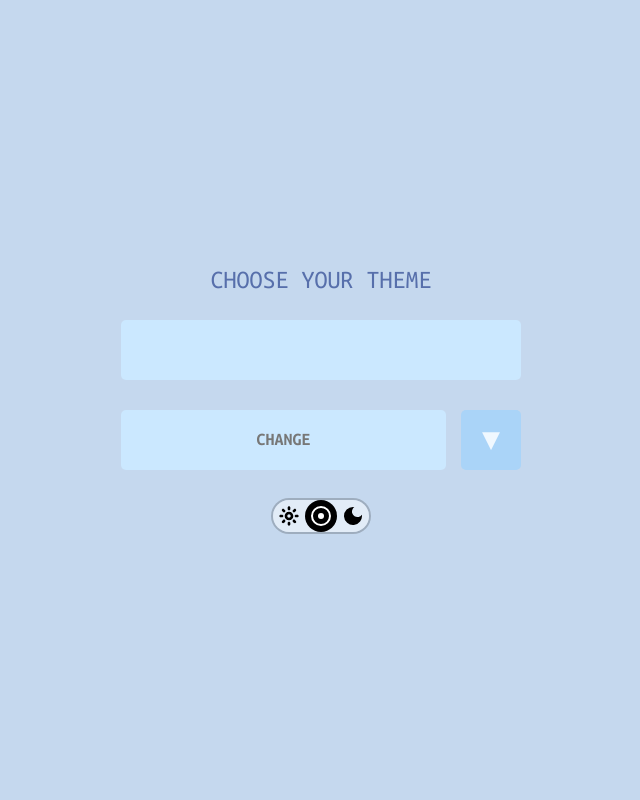
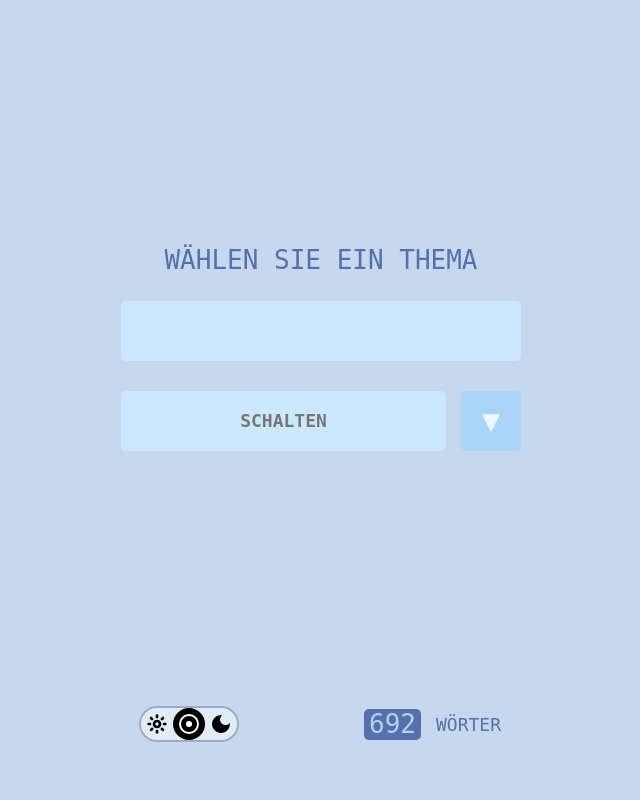
Before and after one commit to guilt-alt/guilt-alt.github.io, a PHP site: page /sources/worter/index.html in a window 1280 px wide. Shown: the whole page, without its empty margins (319-959 px from the left). Run offline with PHP 8.4, Linux system fonts and the light colour scheme.

Commit message:
Обновление интерфейса, доработка скриптов

```diff
--- a/sources/worter/css/style.css
+++ b/sources/worter/css/style.css
@@ -1,32 +1,42 @@
-@import url('https://fonts.googleapis.com/css2?family=Ubuntu+Mono:wght@400;700&display=swap');
-*,
-*::before,
-*::after {
-  box-sizing: inherit;
+/* cyrillic-ext */
+@font-face {
+  font-family: 'Ubuntu Mono';
+  font-style: normal;
+  font-weight: 400;
+  font-display: swap;
+  src: url(https://fonts.gstatic.com/s/ubuntumono/v15/KFOjCneDtsqEr0keqCMhbCc3CsTKlA.woff2) format('woff2');
+  unicode-range: U+0460-052F, U+1C80-1C88, U+20B4, U+2DE0-2DFF, U+A640-A69F, U+FE2E-FE2F;
 }
-html {
-  margin: auto;
-  width: 100vw;
-  min-width: 320px;
-  height: 100vh;
-  box-sizing: border-box;
+/* latin-ext */
+@font-face {
+  font-family: 'Ubuntu Mono';
+  font-style: normal;
+  font-weight: 400;
+  font-display: swap;
+  src: url(https://fonts.gstatic.com/s/ubuntumono/v15/KFOjCneDtsqEr0keqCMhbCc0CsTKlA.woff2) format('woff2');
+  unicode-range: U+0100-024F, U+0259, U+1E00-1EFF, U+2020, U+20A0-20AB, U+20AD-20CF, U+2113, U+2C60-2C7F, U+A720-A7FF;
+}
+/* cyrillic-ext */
+@font-face {
+  font-family: 'Ubuntu Mono';
+  font-style: normal;
+  font-weight: 700;
+  font-display: swap;
+  src: url(https://fonts.gstatic.com/s/ubuntumono/v15/KFO-CneDtsqEr0keqCMhbC-BL9H4tY12eg.woff2) format('woff2');
+  unicode-range: U+0460-052F, U+1C80-1C88, U+20B4, U+2DE0-2DFF, U+A640-A69F, U+FE2E-FE2F;
+}
+/* latin-ext */
+@font-face {
+  font-family: 'Ubuntu Mono';
+  font-style: normal;
+  font-weight: 700;
+  font-display: swap;
+  src: url(https://fonts.gstatic.com/s/ubuntumono/v15/KFO-CneDtsqEr0keqCMhbC-BL9H7tY12eg.woff2) format('woff2');
+  unicode-range: U+0100-024F, U+0259, U+1E00-1EFF, U+2020, U+20A0-20AB, U+20AD-20CF, U+2113, U+2C60-2C7F, U+A720-A7FF;
 }
 body {
   margin: 0;
   padding: 0;
-
-  font-size: 18px;
-  line-height: 21px;
-  font-family: 'Ubuntu Mono', monospace;
-}
-legend {
-  position: absolute;
-  opacity: 0;
-  pointer-events: none;
-}
-input[type='radio'] {
-  width: 32px;
-  height: 32px;
 }
 p,
 a,
@@ -49,33 +59,122 @@ textarea {
   border-radius: 5px;
   resize: none;
 }
+legend {
+  position: absolute;
+  opacity: 0;
+  pointer-events: none;
+}
+*,
+*::before,
+*::after {
+  box-sizing: inherit;
+}
+html {
+  margin: auto;
+  width: 100vw;
+  min-width: 320px;
+  height: 100%;
+  box-sizing: border-box;
+}
+main {
+  gap: 30px;
+  display: flex;
+  align-items: center;
+  flex-direction: column;
+
+  width: 100%;
+}
+main p {
+  font-size: 26px;
+}
+input[type='radio'] {
+  width: 32px;
+  height: 32px;
+
+  cursor: pointer;
+}
+input[type='radio']:checked {
+  cursor: auto;
+}
 input:disabled,
 button:disabled {
   cursor: not-allowed;
 }
-p {
+footer {
+  position: fixed;
+  bottom: 30px;
+
+  gap: 15px;
+  display: flex;
+  justify-content: space-between;
+
+  padding: 0 20px;
+  width: 100%;
+}
+footer p {
+  gap: 15px;
+  display: flex;
+  align-items: center;
+  font-size: 18px;
+}
+span {
+  padding: 5px;
+  border-radius: 5px;
+  color: var(--button-back-color);
+  background-color: var(--text-color);
+
   font-size: 26px;
+}
+@media (min-width: 420px) {
+  footer {
+    max-width: 400px;
+  }
+}
+@media (min-width: 640px) {
+  main {
+    margin-top: -100px;
+  }
+}
+@media (max-height: 540px) {
+  main {
+    margin: 0;
+  }
+
+  footer {
+    display: none;
+  }
 }
 body {
   position: relative;
 
   display: flex;
+  align-items: center;
   flex-direction: column;
-  align-items: center;
   justify-content: flex-start;
 
   gap: 30px;
-  padding-top: 60px;
+  padding: 60px 0 30px;
   height: 100%;
 
   color: var(--text-color);
   background-color: var(--back-color);
 
+  font-size: 18px;
+  line-height: 21px;
+  font-family: 'Ubuntu Mono', monospace;
   text-transform: uppercase;
+}
+@media (min-width: 420px) {
+  body {
+    padding-bottom: 60px;
+  }
+
+  footer {
+    bottom: 60px;
+  }
 }
 @media (min-width: 640px) {
   body {
-    padding-top: 0;
     justify-content: center;
   }
 }
@@ -143,11 +242,6 @@ a:focus-visible {
   }
 }
 .input-container {
-  display: flex;
-  flex-direction: column;
-
-  gap: 15px;
-
   width: 100%;
 }
 .input-wrapper {
@@ -164,7 +258,7 @@ a:focus-visible {
   position: absolute;
   top: 0;
   left: 0;
-  padding: 20px 5px;
+  padding: 18px 5px;
   width: 100%;
   height: 100%;
 
@@ -280,12 +356,23 @@ button:disabled {
   color: var(--disabled-text-color);
   background-color: var(--disabled-back-color);
 }
+@media (min-width: 420px) {
+  .button-wrapper {
+    width: 100%;
+  }
+}
 .themes {
-  gap: 15px;
-  display: flex;
-  justify-content: space-between;
+  position: relative;
+}
+.color {
+  position: absolute;
+  top: -64px;
+  left: 0;
 
+  width: 100vw;
   height: 32px;
+
+  cursor: default;
 }
 .light,
 .dark {
@@ -320,27 +399,29 @@ button:disabled {
 .dark .color__radio--violet {
   background-color: #462e85;
 }
-.light .color__radio:checked {
+.light .color__radio--blue {
+  background-color: #aad4f8;
+}
+.light .color__radio--green {
+  background-color: #62856e;
+}
+.light .color__radio--yellow {
+  background-color: #fff2b4;
+}
+.light .color__radio--red {
+  background-color: #ff849f;
+}
+.light .color__radio--violet {
+  background-color: #ac94e4;
+}
+.color__radio:checked {
+  background-color: transparent;
   background-image: radial-gradient(circle at center,
-      #333 0, #333 15%,
+      var(--button-back-color) 0,
+      var(--button-back-color) 15%,
       transparent 25%,
       transparent 45%,
-      #333 55%);
-}
-.light .color__radio--blue {
-  background-color: #c5d8ee;
-}
-.light .color__radio--green {
-  background-color: #a8b9bf;
-}
-.light .color__radio--yellow {
-  background-color: #fffbe6;
-}
-.light .color__radio--red {
-  background-color: #ecd1d7;
-}
-.light .color__radio--violet {
-  background-color: #beb1d1;
+      var(--button-back-color) 50%)
 }
 .switcher {
   position: relative;
--- a/sources/worter/index.html
+++ b/sources/worter/index.html
@@ -36,7 +36,8 @@
 <body>
   <nav></nav>
 
-  <p id="field">Choose Your Theme</p>
+  <main>
+    <p id="field">Wählen Sie ein Thema</p>
 
     <form class="input-container">
       <div class="input-wrapper">
@@ -48,12 +49,14 @@
     <div class="button-wrapper">
       <button disabled
               id="change"
-            type="button">Change</button>
+              type="button">Schalten</button>
       <button id="menu"
               type="button"
               tabindex="0">▼</button>
     </div>
+  </main>
 
+  <footer>
     <div class="themes">
       <fieldset class="color light">
         <legend>Схема</legend>
@@ -108,34 +111,37 @@
 
       <fieldset class="color dark">
         <legend>Схема</legend>
+        <input class="color__radio color__radio--violet"
+               type="radio"
+               name="color-dark"
+               value="violet"
+               aria-label="Фиолетовая">
+        <input class="color__radio color__radio--red"
+               type="radio"
+               name="color-dark"
+               value="red"
+               aria-label="Красная">
+        <input class="color__radio color__radio--yellow"
+               type="radio"
+               name="color-dark"
+               value="yellow"
+               aria-label="Желтая">
+        <input class="color__radio color__radio--green"
+               type="radio"
+               name="color-dark"
+               value="green"
+               aria-label="Зелёная">
         <input class="color__radio color__radio--blue"
                type="radio"
                name="color-dark"
                value="blue"
                aria-label="Синяя"
                checked>
-      <input class="color__radio color__radio--green"
-             type="radio"
-             name="color-dark"
-             value="green"
-             aria-label="Зелёная">
-      <input class="color__radio color__radio--yellow"
-             type="radio"
-             name="color-dark"
-             value="yellow"
-             aria-label="Желтая">
-      <input class="color__radio color__radio--red"
-             type="radio"
-             name="color-dark"
-             value="red"
-             aria-label="Красная">
-      <input class="color__radio color__radio--violet"
-             type="radio"
-             name="color-dark"
-             value="violet"
-             aria-label="Фиолетовая">
       </fieldset>
     </div>
+
+    <p id="length">Nuturlich Lange</p>
+  </footer>
 
   <script src="./sw.js"></script>
   <script src="./bundle.js"></script>
```
Also changed, not shown: other parts of sources/worter/css/style.css (+8 -34 lines), sources/worter/bundle.js. Lines whose indentation alone changed are shown as unchanged.
